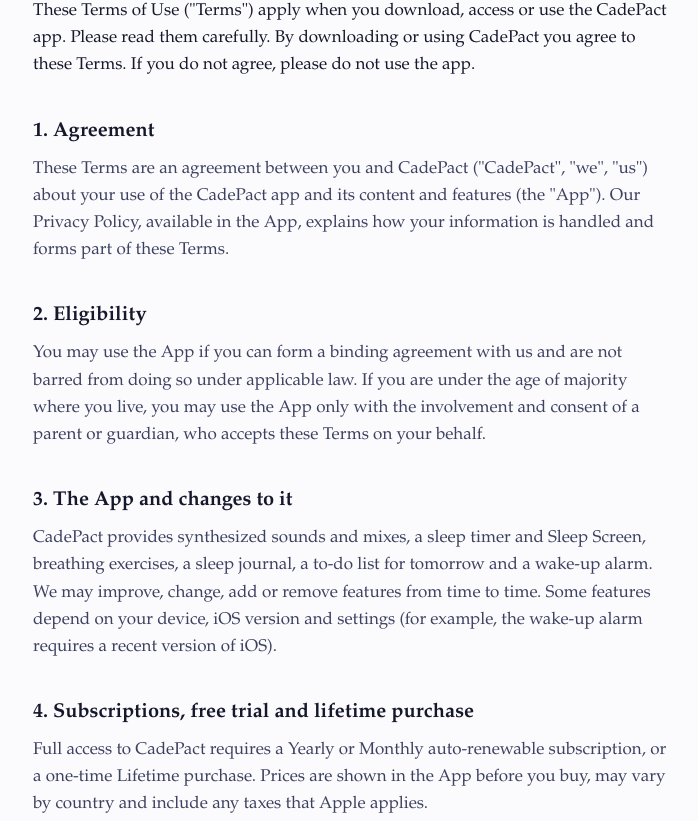
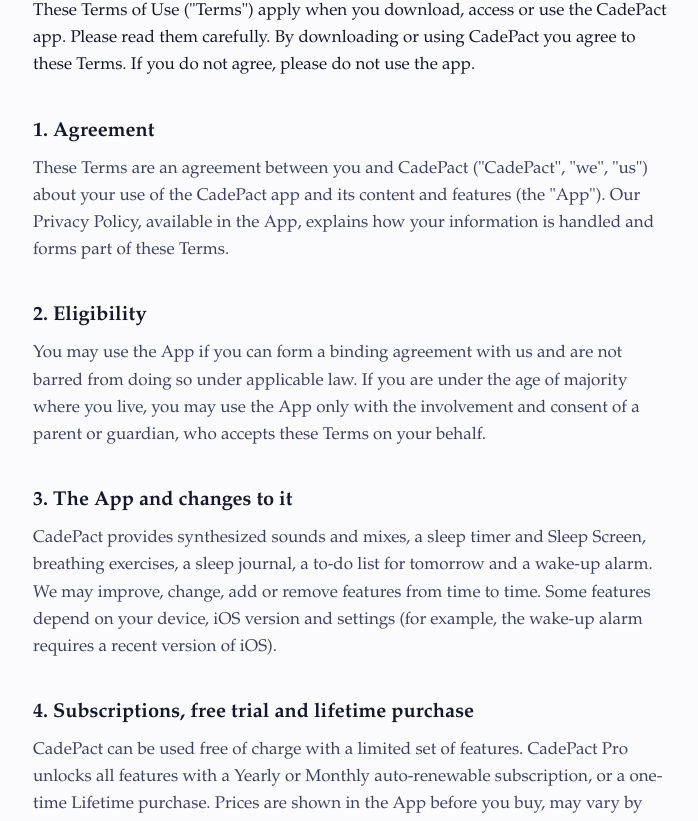
Before and after one commit to cadepact/cadepact-legal, a plain HTML site: page terms.html in a window 1280 px wide. Shown: the part 122-943 px from the top of the page, without its empty margins (287-985 px from the left). Drawn offline with Linux system fonts and the light colour scheme.

Commit message:
Update terms.html

```diff
--- a/terms.html
+++ b/terms.html
@@ -29,7 +29,7 @@ a { color:var(--accent); }</style>
 <h2>3. The App and changes to it</h2>
 <p>CadePact provides synthesized sounds and mixes, a sleep timer and Sleep Screen, breathing exercises, a sleep journal, a to-do list for tomorrow and a wake-up alarm. We may improve, change, add or remove features from time to time. Some features depend on your device, iOS version and settings (for example, the wake-up alarm requires a recent version of iOS).</p>
 <h2>4. Subscriptions, free trial and lifetime purchase</h2>
-<p>Full access to CadePact requires a Yearly or Monthly auto-renewable subscription, or a one-time Lifetime purchase. Prices are shown in the App before you buy, may vary by country and include any taxes that Apple applies.</p>
+<p>CadePact can be used free of charge with a limited set of features. CadePact Pro unlocks all features with a Yearly or Monthly auto-renewable subscription, or a one-time Lifetime purchase. Prices are shown in the App before you buy, may vary by country and include any taxes that Apple applies.</p>
 <p>Free trial: the Yearly plan includes a 7-day free trial for eligible new subscribers. When the trial ends, the Yearly subscription begins and is charged to your Apple Account, unless you cancel at least 24 hours before the trial ends. Any unused part of a free trial ends when you buy a subscription.</p>
 <p>Automatic renewal: subscriptions renew automatically at the end of each period (one year or one month) unless you cancel at least 24 hours before the end of the current period. Your Apple Account is charged for renewal within 24 hours before the current period ends.</p>
 <p>Cancelling: you can manage or cancel your subscription at any time in your Apple Account settings (Settings → your name → Subscriptions) or from CadePact's Settings. Cancelling stops future renewals; you keep access until the end of the period you already paid for.</p>
```
